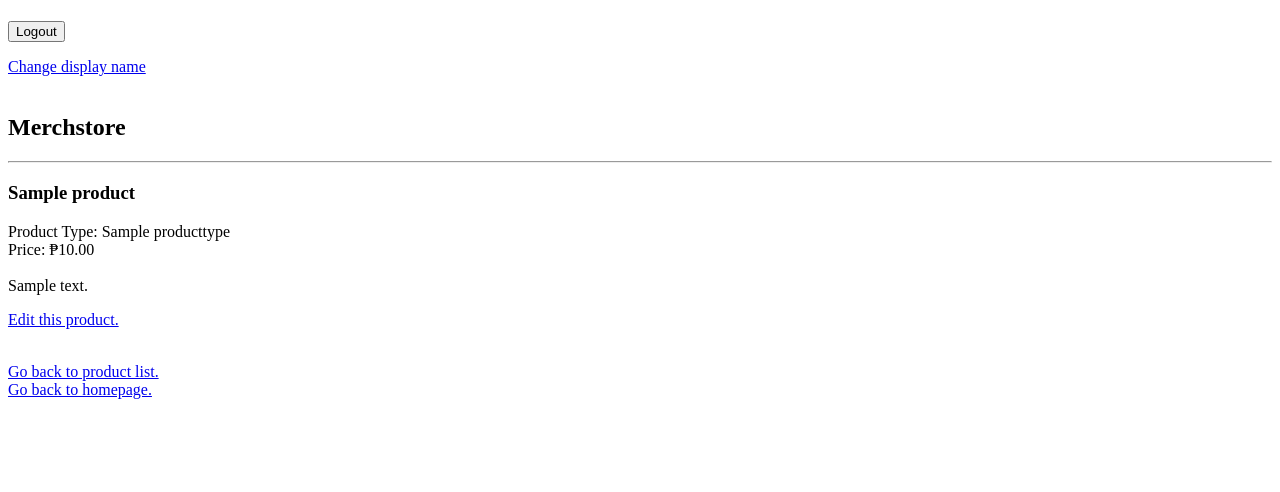
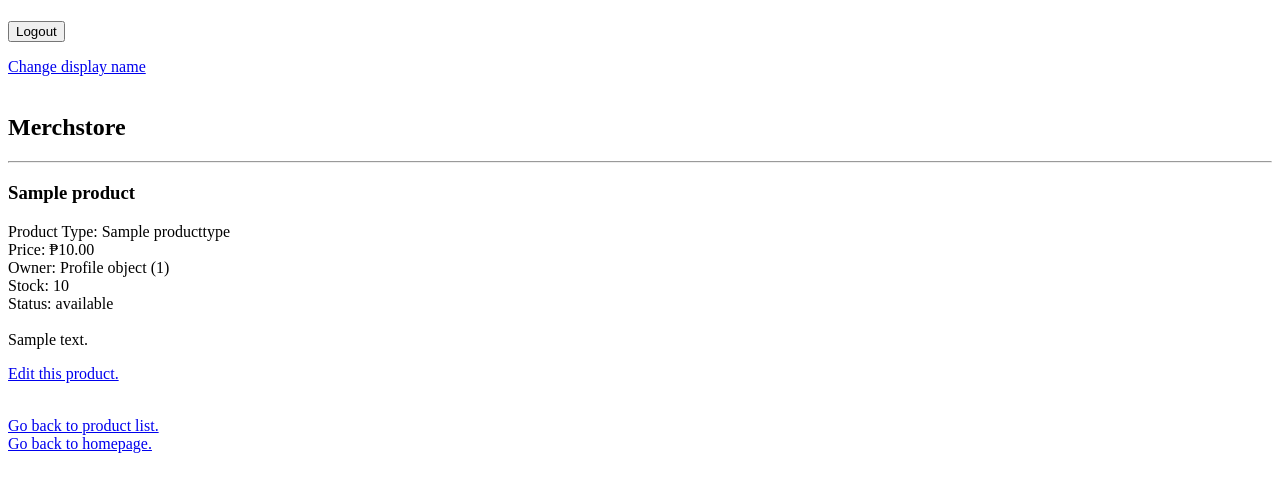
Before and after one commit to DyloreAquino/hobbysite-G-4, a Django app: page /merchstore/item/1 in a window 1280 px wide. Shown: the part 45-537 px from the top of the page. Run offline with Django 5.2, Linux system fonts and the light colour scheme; a user stored in the database is signed in; tables that the repository leaves empty hold one stand-in row (values such as "Sample post").

Commit message:
Modified product_detail.html to include all new attributes of Product instance

```diff
--- a/hobbysite/merchstore/templates/merchstore/product_detail.html
+++ b/hobbysite/merchstore/templates/merchstore/product_detail.html
@@ -10,7 +10,11 @@
 
 <p>
 	Product Type: {{ object.product_type }} <br>
-	Price: ₱{{ object.price }} <br> <br>
+	Price: ₱{{ object.price }} <br>
+    Owner: {{ object.owner }} <br>
+    Stock: {{ object.stock }} <br>
+    Status: {{ object.status }} <br>
+    <br>
 	{{ object.description }}
 </p>
 
```
